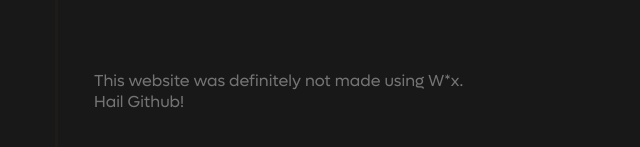
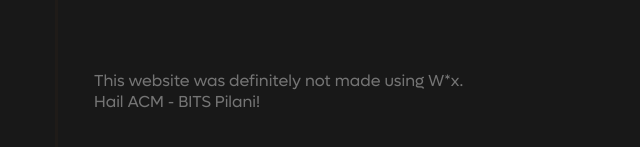
Before and after one commit to SivaaB/sivaab.me, a plain HTML site: page index.html in a window 1280 px wide. Shown: the part 4411-4558 px from the top of the page, 222-862 px from the left. Drawn offline with Linux system fonts and the light colour scheme.

Commit message:
footer-edit

```diff
--- a/index.html
+++ b/index.html
@@ -177,7 +177,7 @@
 
     <br>  </p>
 </div>
-<span>This website was definitely not made using W*x.<br> Hail Github!</span>
+<span>This website was definitely not made using W*x.<br> Hail ACM - BITS Pilani!</span>
 
 </div>
   <script>
```
